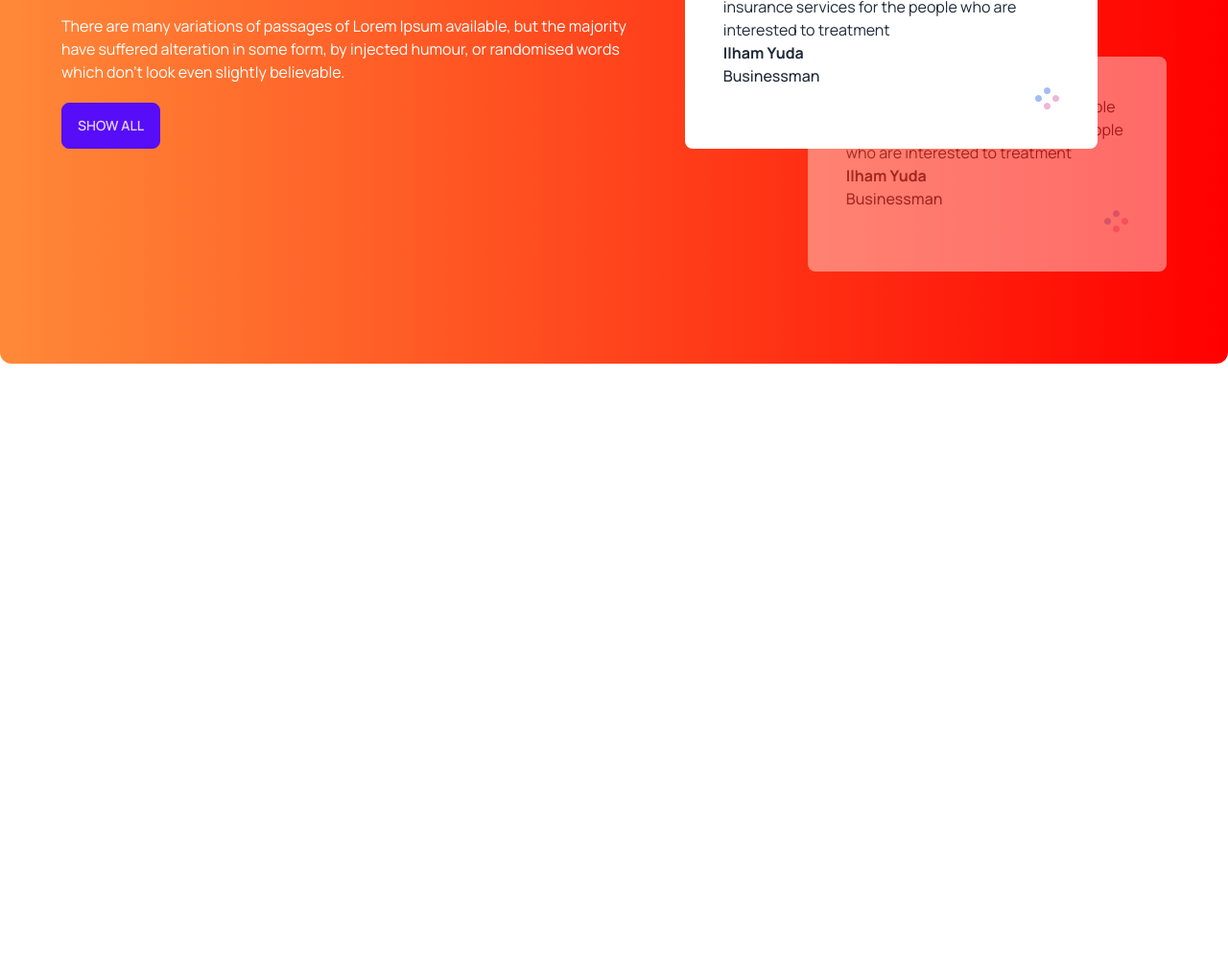
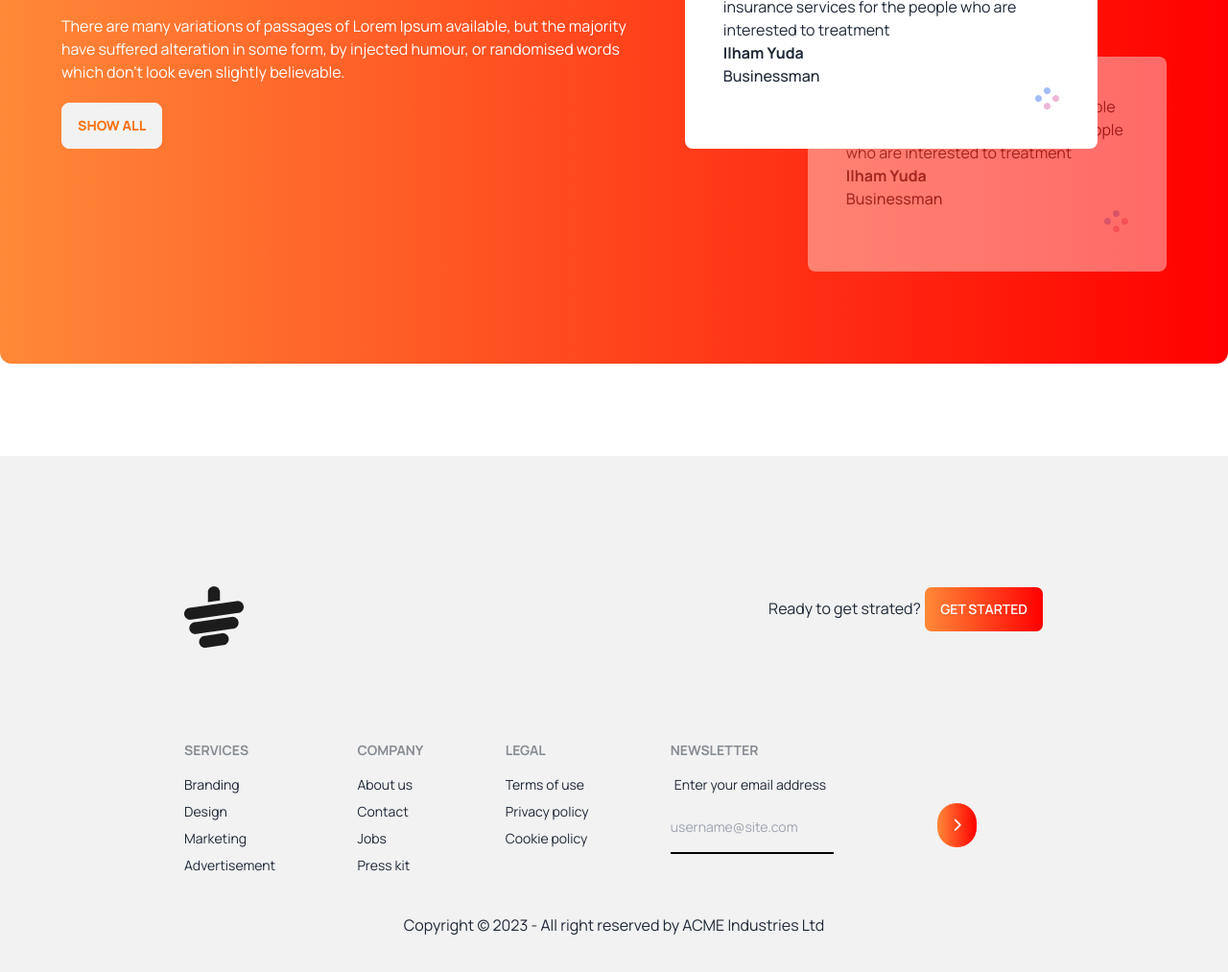
Before and after one commit to Mahin-Hasan/Tea-House-with-Daisy-UI, a plain HTML site: page index.html in a window 1280 px wide. Shown: the part 2112-3125 px from the top of the page at 96% size. Before the commit the page ends 2587 px from the top, so only its background shows below. Drawn offline with nearby package versions, Linux system fonts and the light colour scheme.

Commit message:
added footer section

```diff
--- a/index.html
+++ b/index.html
@@ -27,7 +27,8 @@
             theme: {
                 extend: {
                     colors: {
-                        clifford: '#da373d',
+                        'gradient-start': '#FF8938',
+                        'gradient-end': '#F00',
                     }
                 }
             }
@@ -129,22 +130,27 @@
             </div>
         </section>
         <!-- Super client section  -->
-        <section class="my-24 flex flex-col lg:flex-row gap-12 rounded-xl bg-gradient-to-r from-[#FF8938] to-[#F00] px-16 py-24">
+        <section
+            class="my-24 flex flex-col lg:flex-row gap-12 rounded-xl bg-gradient-to-r from-gradient-start to-gradient-end px-16 py-24">
             <div class="flex items-center lg:pr-28">
                 <div class="space-y-5">
                     <h2 class="text-5xl font-extrabold text-white">
                         Meet Our Super <br> Clients
                     </h2>
-                    <p class="text-white">There are many variations of passages of Lorem Ipsum available, but the majority have suffered alteration in some form, by injected humour, or randomised words which don't look even slightly believable. </p>
-                    <button class="btn btn-primary">Show All</button>
+                    <p class="text-white">There are many variations of passages of Lorem Ipsum available, but the
+                        majority have suffered alteration in some form, by injected humour, or randomised words which
+                        don't look even slightly believable. </p>
+                    <button class="btn btn-white text-orange-500 font-extrabold">Show All</button>
                 </div>
             </div>
             <!-- Review Container -->
             <div class="relative">
                 <!-- Review -->
                 <div class="relative opacity-40 z-10 mb-16 p-10 rounded-lg bg-white">
-                    <img class="absolute -top-5 -left-5 border-4 border-white rounded-full bg-white" src="images/client.png" alt="">
-                    <p>We are providing the best and suitable home insurance services for the people who are interested to treatment</p>
+                    <img class="absolute -top-5 -left-5 border-4 border-white rounded-full bg-white"
+                        src="images/client.png" alt="">
+                    <p>We are providing the best and suitable home insurance services for the people who are interested
+                        to treatment</p>
                     <h4 class="font-bold">Ilham Yuda</h4>
                     <p class="font-medium">Businessman</p>
                     <div class="flex justify-end">
@@ -153,8 +159,10 @@
                 </div>
 
                 <div class="absolute top-40 z-20 lg:-left-32 lg:w-[430px] p-10 rounded-lg bg-white">
-                    <img class="absolute -top-5 -left-5  border-4 border-white rounded-full bg-white" src="images/client.png" alt="">
-                    <p>We are providing the best and suitable home insurance services for the people who are interested to treatment</p>
+                    <img class="absolute -top-5 -left-5  border-4 border-white rounded-full bg-white"
+                        src="images/client.png" alt="">
+                    <p>We are providing the best and suitable home insurance services for the people who are interested
+                        to treatment</p>
                     <h4 class="font-bold">Ilham Yuda</h4>
                     <p class="font-medium">Businessman</p>
                     <div class="flex justify-end">
@@ -162,8 +170,10 @@
                     </div>
                 </div>
                 <div class="relative opacity-40 z-10 p-10 rounded-lg bg-white">
-                    <img class="absolute -top-5 -left-5 border-4 border-white rounded-full bg-white" src="images/client.png" alt="">
-                    <p>We are providing the best and suitable home insurance services for the people who are interested to treatment</p>
+                    <img class="absolute -top-5 -left-5 border-4 border-white rounded-full bg-white"
+                        src="images/client.png" alt="">
+                    <p>We are providing the best and suitable home insurance services for the people who are interested
+                        to treatment</p>
                     <h4 class="font-bold">Ilham Yuda</h4>
                     <p class="font-medium">Businessman</p>
                     <div class="flex justify-end">
@@ -173,9 +183,59 @@
 
             </div>
         </section>
+        <!-- News and Event do later -->
+        <section>
+
+        </section>
     </main>
-    <footer>
-
+    <footer class="px-48 py-10 bg-base-200 text-base-content">
+        <div class="flex justify-between my-24">
+            <img src="images/cup.png" alt="">
+            <p>
+                <span>Ready to get strated?</span>
+                <button class="btn bg-gradient-to-r from-gradient-start to-gradient-end text-white">Get Started</button>
+            </p>
+        </div>
+        <div class="footer">
+            <nav>
+                <header class="footer-title">Services</header>
+                <a class="link link-hover">Branding</a>
+                <a class="link link-hover">Design</a>
+                <a class="link link-hover">Marketing</a>
+                <a class="link link-hover">Advertisement</a>
+            </nav>
+            <nav>
+                <header class="footer-title">Company</header>
+                <a class="link link-hover">About us</a>
+                <a class="link link-hover">Contact</a>
+                <a class="link link-hover">Jobs</a>
+                <a class="link link-hover">Press kit</a>
+            </nav>
+            <nav>
+                <header class="footer-title">Legal</header>
+                <a class="link link-hover">Terms of use</a>
+                <a class="link link-hover">Privacy policy</a>
+                <a class="link link-hover">Cookie policy</a>
+            </nav>
+            <nav>
+                <form>
+                    <header class="footer-title">Newsletter</header>
+                    <fieldset class="form-control w-80">
+                        <label class="label">
+                            <span class="label-text">Enter your email address</span>
+                        </label>
+                        <div class="relative">
+                            <input type="text" placeholder="username@site.com"
+                                class="py-4 bg-transparent border-b-2 border-black outline-none" />
+                            <button class="btn absolute top-0 right-0 text-white rounded-full bg-gradient-to-r from-gradient-start to-gradient-end"><i class="fa-solid fa-chevron-right"></i></button>
+                        </div>
+                    </fieldset>
+                </form>
+            </nav>
+        </div>
+        <div class="mt-10 text-center">
+            <p>Copyright © 2023 - All right reserved by ACME Industries Ltd</p>
+        </div>
     </footer>
 
 </body>
```
